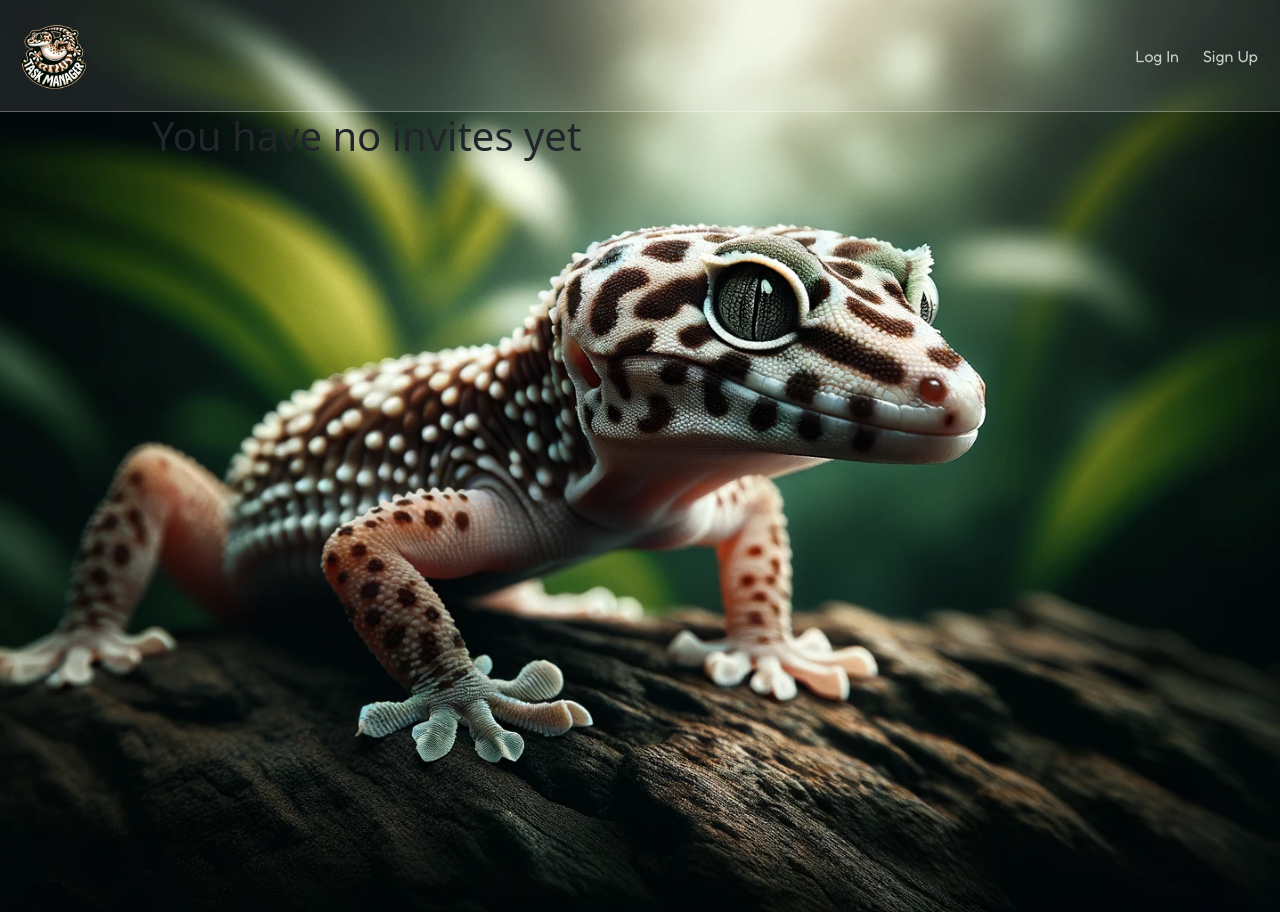
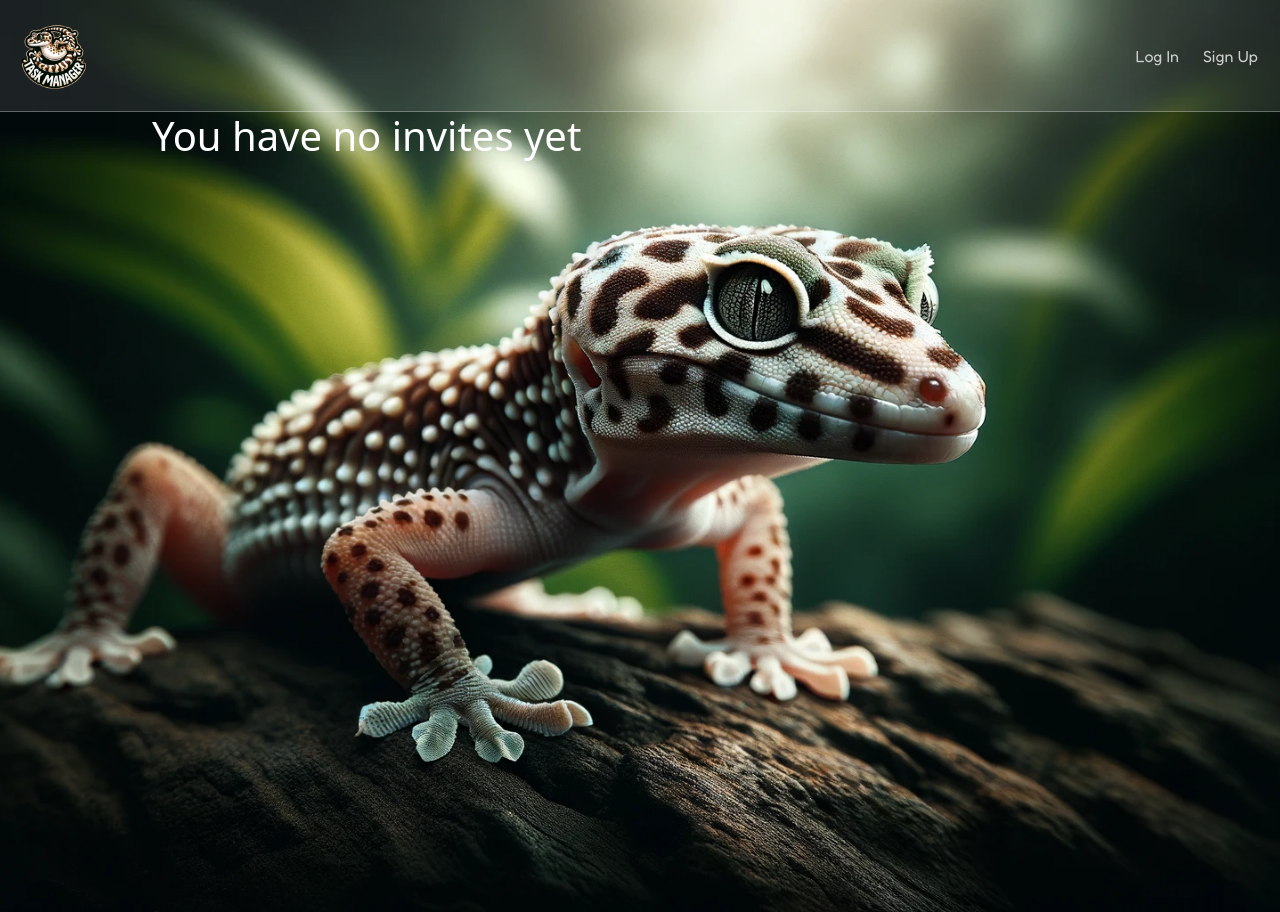
Before and after one commit to Minhaj2911/Gecko, a Django app: template Gecko/tasks/templates/invites.html in a window 1280 px wide. Run offline with Django 4.2, Linux system fonts and the light colour scheme; the template is opened without the code that fills it, so the values that code supplies are empty; some libraries are stand-ins or nearby versions.

Commit message:
Add frontend changes
Change text color of invites.html to white
change class of invites link
change size of team card

```diff
--- a/Gecko/tasks/templates/dashboard.html
+++ b/Gecko/tasks/templates/dashboard.html
@@ -17,7 +17,7 @@
         <div class="row">
           {% if user_teams%}
             {% for team in user_teams %}
-              <div class="col-md-4">
+              <div class="col-md-12">
                 <div class="card text-white bg-dark mb-3" style="max-width: 18rem;">
                   <div class="card-body">
                     <h5 class="card-title" style="white-space: nowrap; overflow: hidden; text-overflow: ellipsis;">{{ team.name }}</h5>
--- a/Gecko/tasks/templates/invites.html
+++ b/Gecko/tasks/templates/invites.html
@@ -4,7 +4,7 @@
   <div class="row">
 
       {% if user_invites %}
-        <h1>Invites</h1>
+        <h1 style = "color:white">Invites</h1>
         {% for invite in user_invites%}
           <div class="col-md-4">
               <div class="card text-white bg-dark mb-3" style="max-width: 18rem;">
@@ -25,7 +25,7 @@
             </div>
         {% endfor %}
       {% else%}
-        <h1>You have no invites yet</h1>
+        <h1 style = "color:white">You have no invites yet</h1>
       {% endif %}
       </div>
     </div>
--- a/Gecko/tasks/templates/partials/navbar.html
+++ b/Gecko/tasks/templates/partials/navbar.html
@@ -18,7 +18,7 @@
               <a class="nav-item" href="{%url 'create_task' %}">
                 Create Task
               </a>
-              <a class="navbar-brand ms-auto" id="navbarSupportedContent" href="{% url 'invites' %}">
+              <a class="nav-item" href="{% url 'invites' %}">
                 Invites
               </a>
             {% else %}
```
